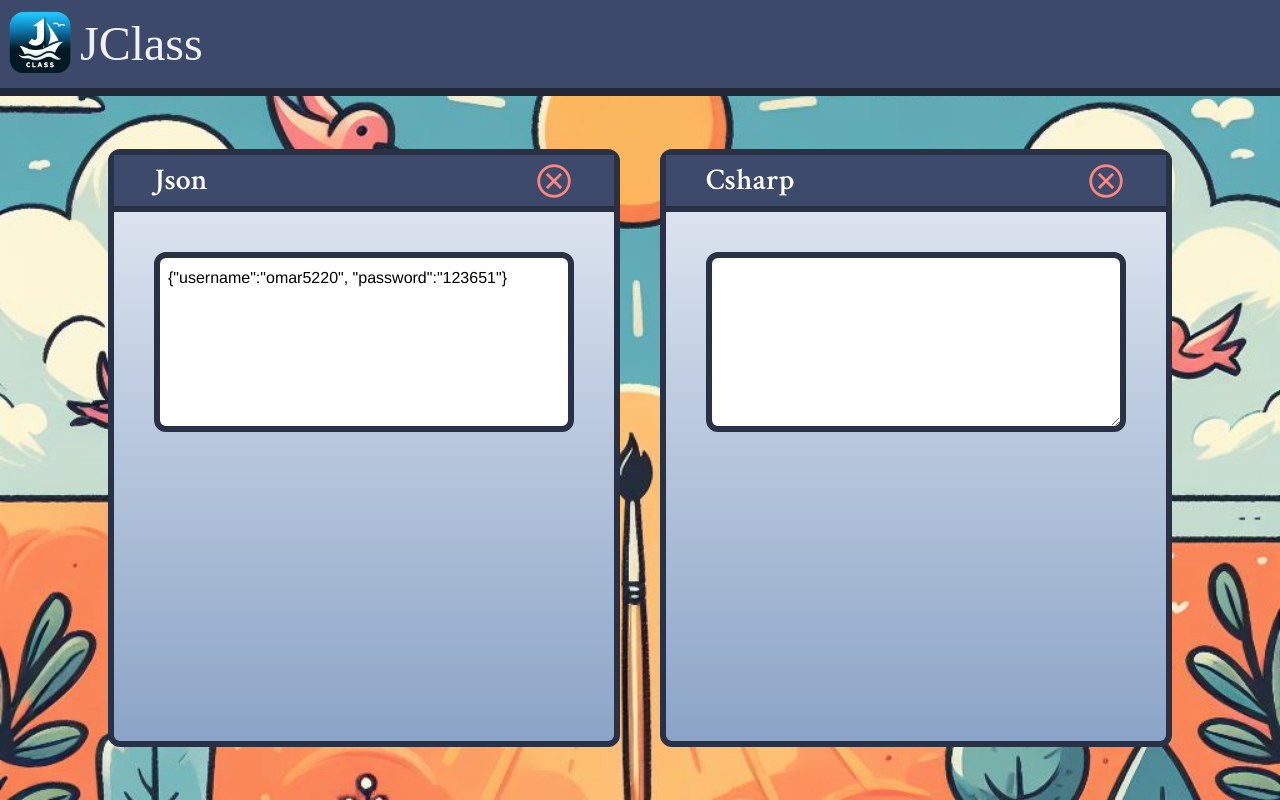
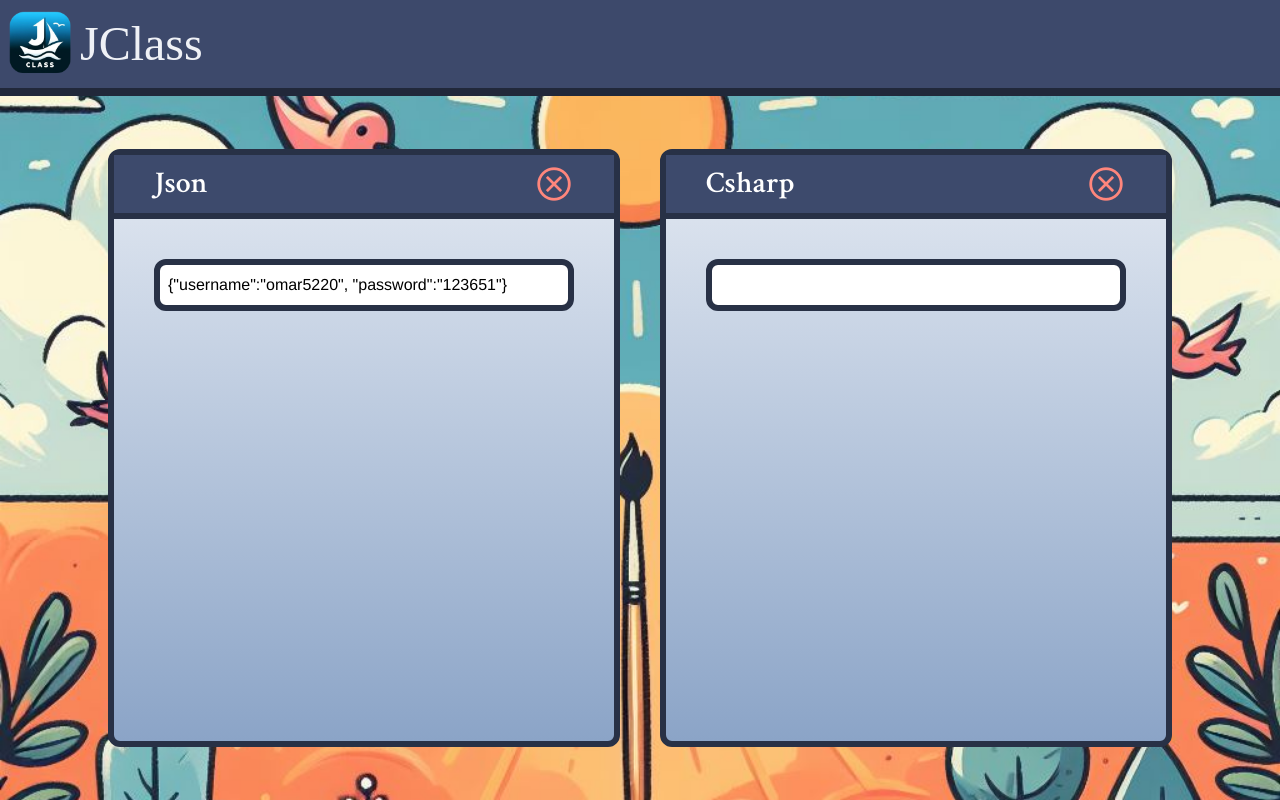
Before and after one commit to omarfawzy1/j-class, a Vue app: page / in a window 1280 px wide. Built offline with nearby package versions, Linux system fonts and the light colour scheme; a web font is replaced by a local one.

Commit message:
add csharp support

```diff
--- a/src/components/ConverterPage.vue
+++ b/src/components/ConverterPage.vue
@@ -2,7 +2,7 @@
 
     <div  class="bged w-full h-full bg-cover" style="background-image: url('light-bg.jpg');">
       <div class="flex flex-row items-center justify-center h-full gap-10">
-        <div class="flex flex-col  w-[40%] h-[85%] bg-gradient-to-t from-[#8BA4C7] to-[#E3E9F2] border-[#283146] border-[6px] rounded-xl">
+        <div class="flex flex-col  w-[40%] min-h-[85%] bg-gradient-to-t from-[#8BA4C7] to-[#E3E9F2] border-[#283146] border-[6px] rounded-xl">
           <nav class="h-16 bg-[#3D4A6C] border-[#283146] border-b-[6px] flex justify-between px-10 items-center">
             <h2 class="font-['Crimson_Text'] font-semibold text-3xl"> Json </h2>
             <button class="material-symbols-outlined text-[2.5rem] text-[#FF867C]">
@@ -10,10 +10,10 @@
             </button>
           </nav>
           <section class="h-full flex flex-col gap-5 p-10 items-center ">
-            <div id="input-editor" class="w-[100%] h-[40%] text-black p-2 bg-white border-[#283146] border-[6px] rounded-xl text-start" contenteditable="true">{"username":"omar5220", "password":"123651"}</div>
+            <div id="input-editor" class="w-[100%] h-fit min-h-[40%] text-black p-2 bg-white border-[#283146] border-[6px] rounded-xl text-start" contenteditable="true" style="  white-space: pre-wrap; overflow-wrap: break-word;">{"username":"omar5220", "password":"123651"}</div>
           </section>
         </div>
-        <div class="flex flex-col  w-[40%] h-[85%] bg-gradient-to-t from-[#8BA4C7] to-[#E3E9F2] border-[#283146] border-[6px] rounded-xl">
+        <div class="flex flex-col  w-[40%] min-h-[85%] bg-gradient-to-t from-[#8BA4C7] to-[#E3E9F2] border-[#283146] border-[6px] rounded-xl">
           <nav class="h-16 bg-[#3D4A6C] border-[#283146] border-b-[6px] flex justify-between px-10 items-center">
             <h2 class="font-['Crimson_Text'] font-semibold text-3xl"> Csharp </h2>
             <button class="material-symbols-outlined text-[2.5rem] text-[#FF867C]">
@@ -21,9 +21,8 @@
             </button>
           </nav>
           <section class="h-full flex flex-col gap-5 p-10 items-center ">
-            <textarea class="w-[100%] h-[40%] text-black p-2 border-[#283146] border-[6px] rounded-xl">
+            <div id="output-editor" class="w-[100%] h-fit min-h-[40%] text-black p-2 bg-white border-[#283146] border-[6px] rounded-xl text-start" contenteditable="true" style="  white-space: pre-wrap; overflow-wrap: break-word;"> {{ code }}</div>
 
-            </textarea>
           </section>
         </div>
 
@@ -34,6 +33,7 @@
 
 <script>
 import handlers from "../intermediate-handlers/handlers"
+import csharpTransformer from "../out-languages/csharp"
 export default {
   name: 'ConverterPage',
   props: {
@@ -43,7 +43,7 @@ export default {
     return {
       jsonFormatValidationStack: [],
       isValid : true,
-
+      code: ""
     };
   },
   mounted() {
@@ -76,7 +76,16 @@ export default {
       var editor = document.getElementById('input-editor');
       // var getCaretPosition = this.getCaretPosition;
       // var setCaretPosition = this.setCaretPosition;
+      editor.addEventListener("paste", function(e) {
+          // cancel paste
+          e.preventDefault();
 
+          // get text representation of clipboard
+          var text = (e.originalEvent || e).clipboardData.getData('text/plain');
+
+          // insert text manually
+          document.execCommand("insertHTML", false, text);
+      });
       editor.addEventListener('input', () => {
         // var cursorPosition = getCaretPosition(editor);
         console.log("Checking")
@@ -126,11 +135,8 @@ export default {
       console.log("Converting to c# " + jsonString)
       var result = this.ConvertToIntermediate(jsonString)
 
-      for(const item of result){
-        console.log(item.key + " " + item.type)
-      }
-
-
+      this.code = csharpTransformer(result, "SomeClass")
+      console.log(this.code)
 
     }
   }
--- /dev/null
+++ b/src/out-languages/csharp.js
@@ -0,0 +1,27 @@
+function capitalizeFirstLetter(string) {
+    return string.charAt(0).toUpperCase() + string.slice(1);
+}
+
+function transform(intermediate, className){
+    var code = ""
+    const mappings = {
+        "String": "string",
+        "Double": "double",
+        "Int": "int",
+        "DateOnly":"DateOnly",
+        "DateTime":"DateTime",
+        "Float":"float",
+        "Boolean" : "bool"
+    }
+
+
+
+    for(const item of intermediate){
+        code += `\n\tpublic ${mappings[item.type]} ${capitalizeFirstLetter(item.key)} { get; set; }`
+    }
+
+
+    return `public class ${className} { ${code} \n}`
+}
+
+export default transform
```
